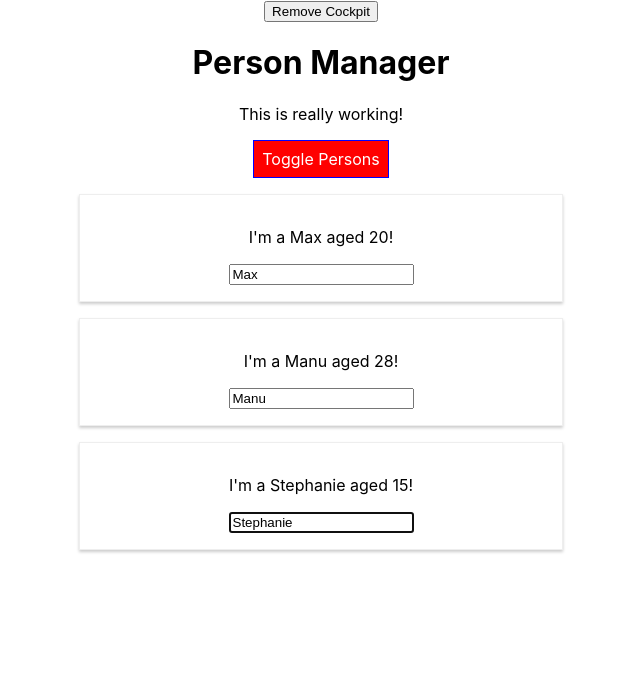
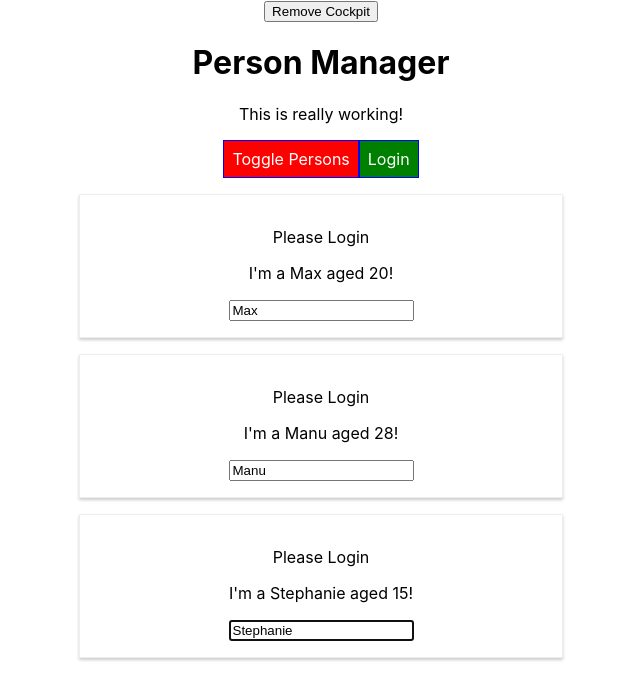
Before and after one commit to ammar4568/react-complete-guide, a React (Create React App) app: page / in a window 1280 px wide. Shown: the top 700 px of the page, without its empty margins (319-959 px from the left). Built offline with nearby package versions, Linux system fonts and the light colour scheme.

Commit message:
29. Understanding Prop Chain Problems

```diff
--- a/src/components/Cockpit/cockpit.js
+++ b/src/components/Cockpit/cockpit.js
@@ -60,6 +60,7 @@
             <h1>{props.appTitle}</h1>
             <p className={assignedClasses.join(' ')}>This is really working!</p>
             <button ref={toggleButtonRef} className={btnClass} onClick={props.clicked}>Toggle Persons</button>
+            <button onClick={props.login}>Login</button>
         </div>
     )
 }
--- a/src/components/Persons/Person/Person.js
+++ b/src/components/Persons/Person/Person.js
@@ -19,6 +19,7 @@
         console.log('[Person.js] render')
         return (
             <Auxiliary>
+                {this.props.isAuth? <p>Authenticated</p>: <p>Please Login</p>}
                 {/* <div className={classes.Person}> */}
                 <p onClick={this.props.click}>I'm a {this.props.name} aged {this.props.age}!</p>
                 <p>{this.props.children}</p>
--- a/src/components/Persons/persons.js
+++ b/src/components/Persons/persons.js
@@ -37,7 +37,8 @@
                     changed={(event) => this.props.changed(event, person.id)}
                     name={person.name}
                     age={person.age}
-                    key={person.id} />
+                    key={person.id}
+                    isAuth={this.props.authenticated} />
             );
         })
     }
--- a/src/components/containers/App.js
+++ b/src/components/containers/App.js
@@ -20,7 +20,8 @@
     ],
     showPersons: false,
     showCockpit: true,
-    changeCounter: 0
+    changeCounter: 0,
+    authenticated: false
   }
 
   static getDerivedStateFromProps(props, state) {
@@ -64,6 +65,10 @@
     this.setState({ showPersons: !doesShow })
   }
 
+  loginHandler = () => {
+    this.setState({ authenticated: true })
+  }
+
   deletePersonHandler = (personIndex) => {
     const persons = [...this.state.persons]
     persons.splice(personIndex, 1);
@@ -78,7 +83,8 @@
       persons = <Persons
         persons={this.state.persons}
         clicked={this.deletePersonHandler}
-        changed={this.nameChangeHandler} />
+        changed={this.nameChangeHandler}
+        authenticated={this.state.authenticated} />
     }
 
     return (
@@ -90,7 +96,8 @@
               appTitle={this.props.appTitle}
               personsLength={this.state.persons.length}
               showPersons={this.state.showPersons}
-              clicked={this.togglePersonsHandler} />
+              clicked={this.togglePersonsHandler}
+              login={this.loginHandler} />
           ) : null
         }
 
```
